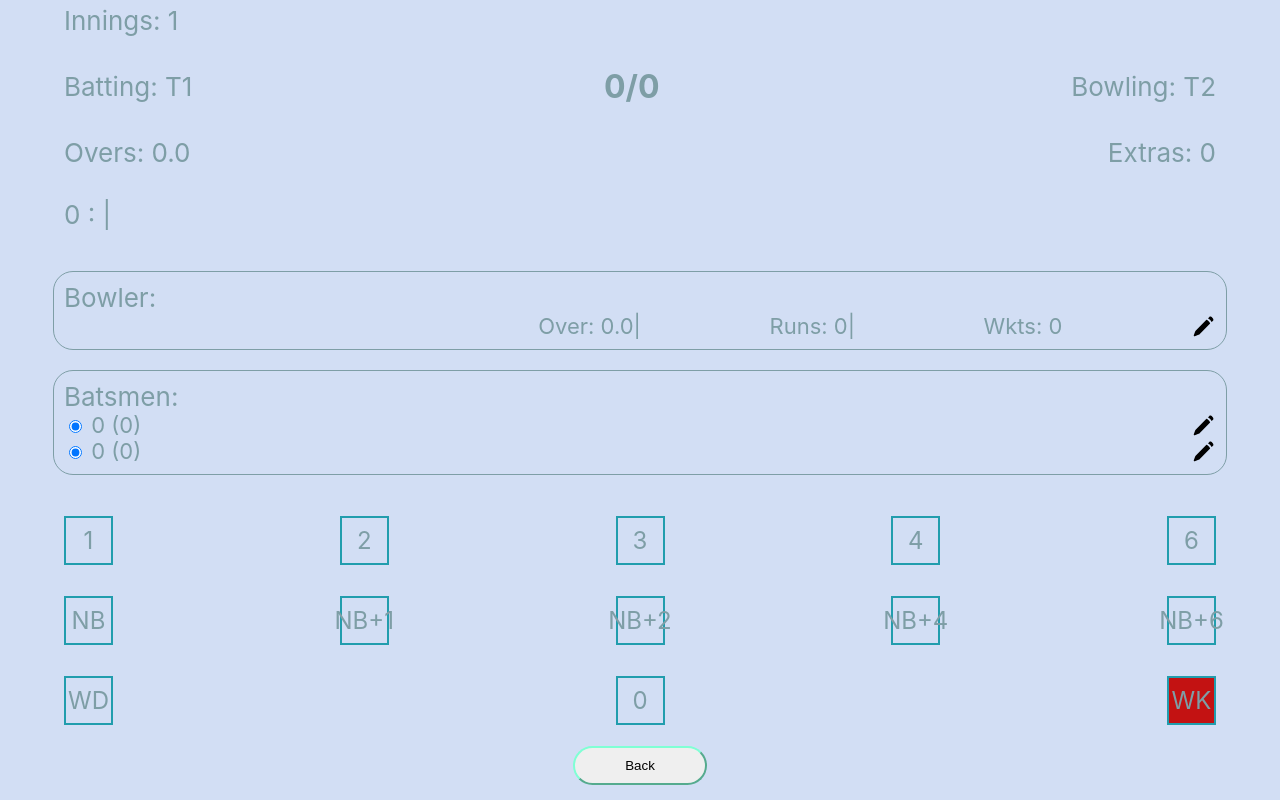
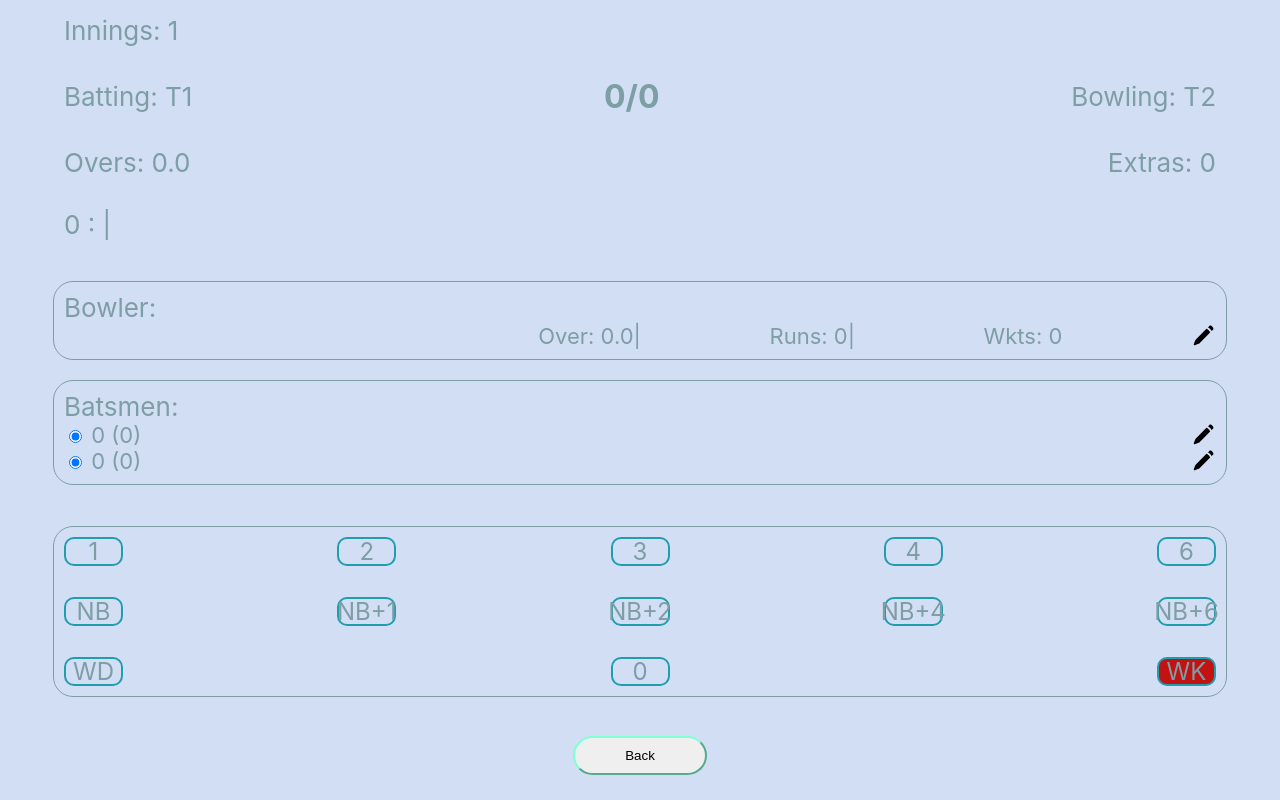
Before and after one commit to rughvi/indoorcricket, a React (Create React App) app: page /innings/1 in a window 1280 px wide. Built offline with nearby package versions, Linux system fonts and the light colour scheme.

Commit message:
Formatting keyboard

```diff
--- a/src/CSS/ScoreKeyboard.css
+++ b/src/CSS/ScoreKeyboard.css
@@ -4,6 +4,10 @@
     align-items: center;
     justify-content: center;
     width: 100%;
+    border-radius: 20px;
+    border-style: solid;
+    border-width: thin;
+    padding: 10px;
 }
 
 .ScoreKeyboardRow {
@@ -18,9 +22,9 @@
     display: flex;
     justify-content: center;
     align-items: center;
-    /* border-radius: 25px; */
-    width: 45px;
-    height: 45px;
+    border-radius: 10px;
+    width: 55px;
+    height: 25px;
     border: 2px solid #219dad;
     font-size: calc(8px + 2vmin);
 }
```
